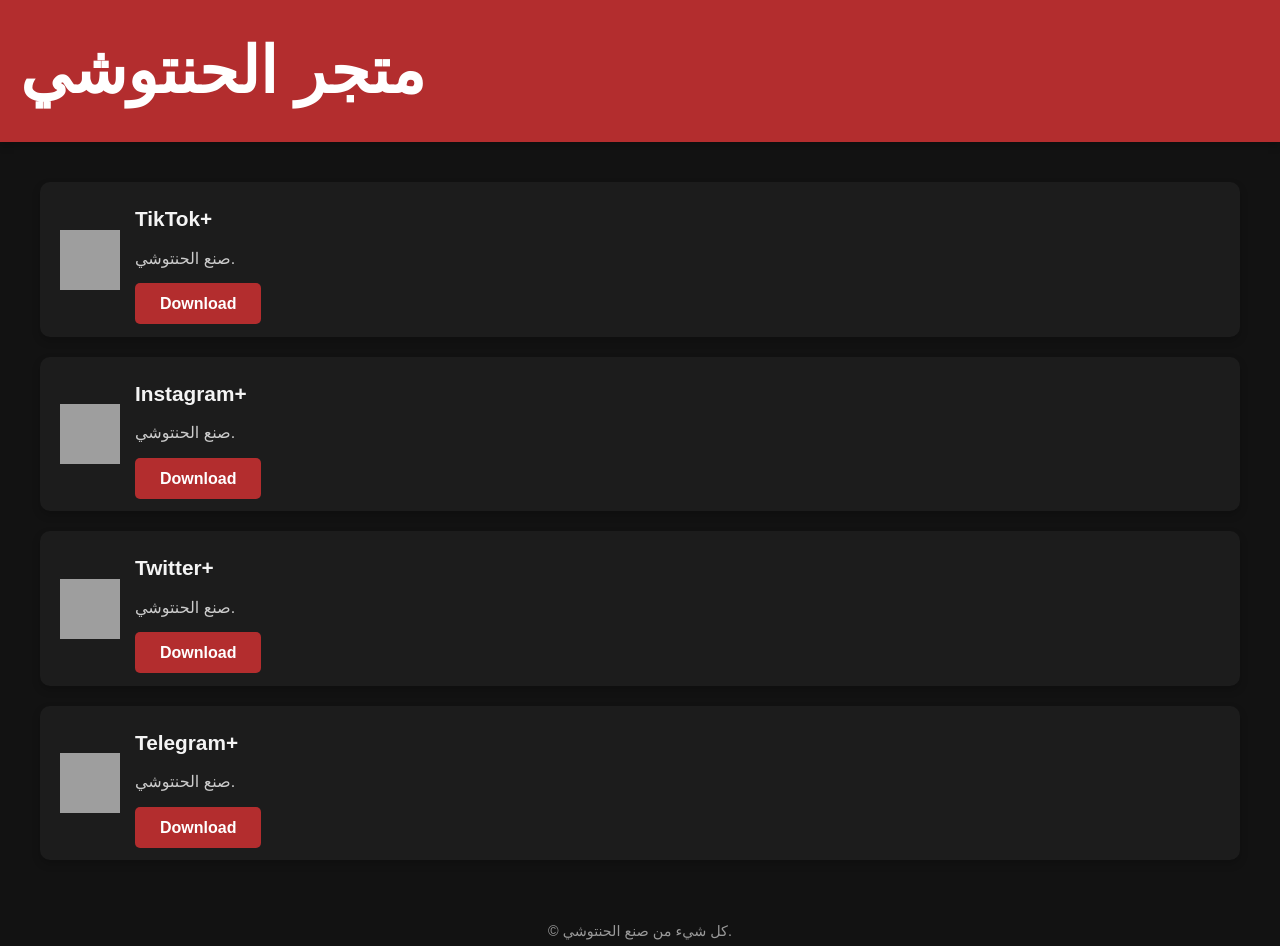
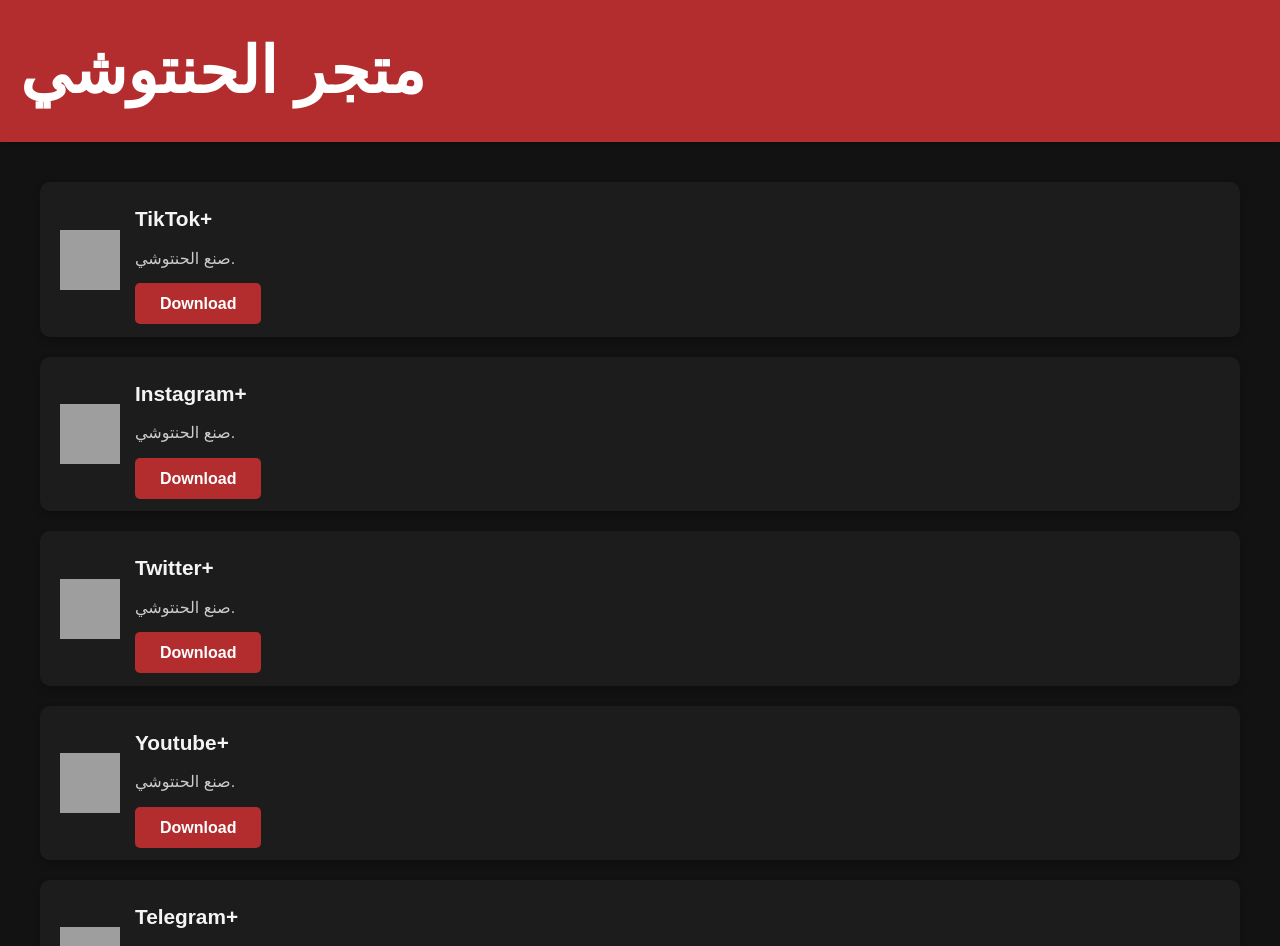
Before and after one commit to maybezorex/secret, a plain HTML site: page index.html in a window 1280 px wide. Shown: the top 946 px of the page. Drawn offline with Linux system fonts and the light colour scheme; grey boxes are pictures that could not be loaded; a script that the page names is missing.

Commit message:
Update index.html

```diff
--- a/index.html
+++ b/index.html
@@ -30,7 +30,7 @@
                 <div class="app-info">
                     <h2>Instagram+</h2>
                     <p>صنع الحنتوشي.</p>
-                    <a href="instagram-download-link" class="download-btn">Download</a>
+                    <a href="https://github.com/swaggyP36000/TrollStore-IPAs/releases/download/09-10-2024/InstagramNyx-348.0.4-1.3.6.ipa"" class="download-btn">Download</a>
                 </div>
             </div>
 
@@ -39,7 +39,16 @@
                 <div class="app-info">
                     <h2>Twitter+</h2>
                     <p>صنع الحنتوشي.</p>
-                    <a href="twitter-download-link" class="download-btn">Download</a>
+                    <a href="https://github.com/swaggyP36000/TrollStore-IPAs/releases/download/09-06-2024/BHX-10.57.1-4.3.ipa" class="download-btn">Download</a>
+                </div>
+            </div>
+
+                        <div class="app-card">
+                <img src="https://banner2.cleanpng.com/20180511/dtq/avcjqf1da.webp" alt="Youtube" class="app-logo">
+                <div class="app-info">
+                    <h2>Youtube+</h2>
+                    <p>صنع الحنتوشي.</p>
+                    <a href="https://github.com/qnblackcat/uYouPlus/releases/download/v19.08.2-3.0.3/uYouPlus-19.08.2-3.0.3.ipa" class="download-btn">Download</a>
                 </div>
             </div>
 
```
